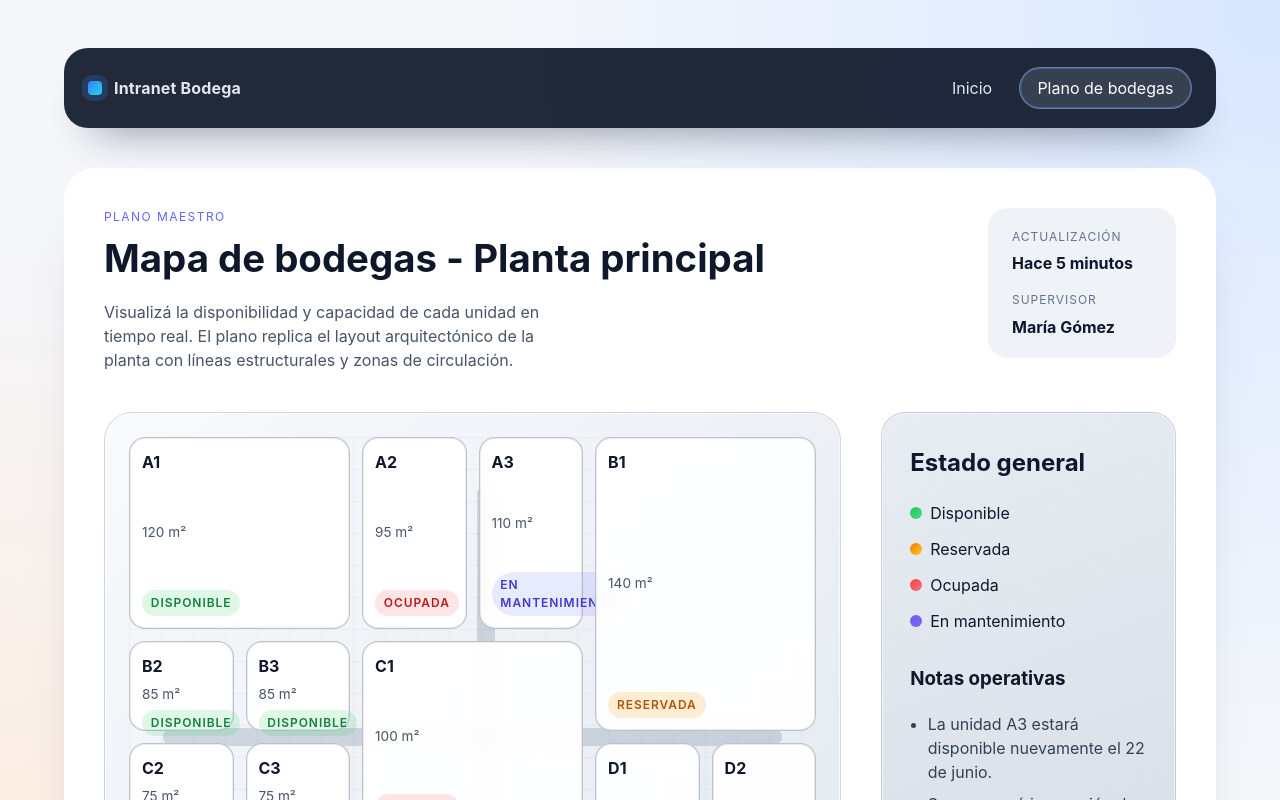
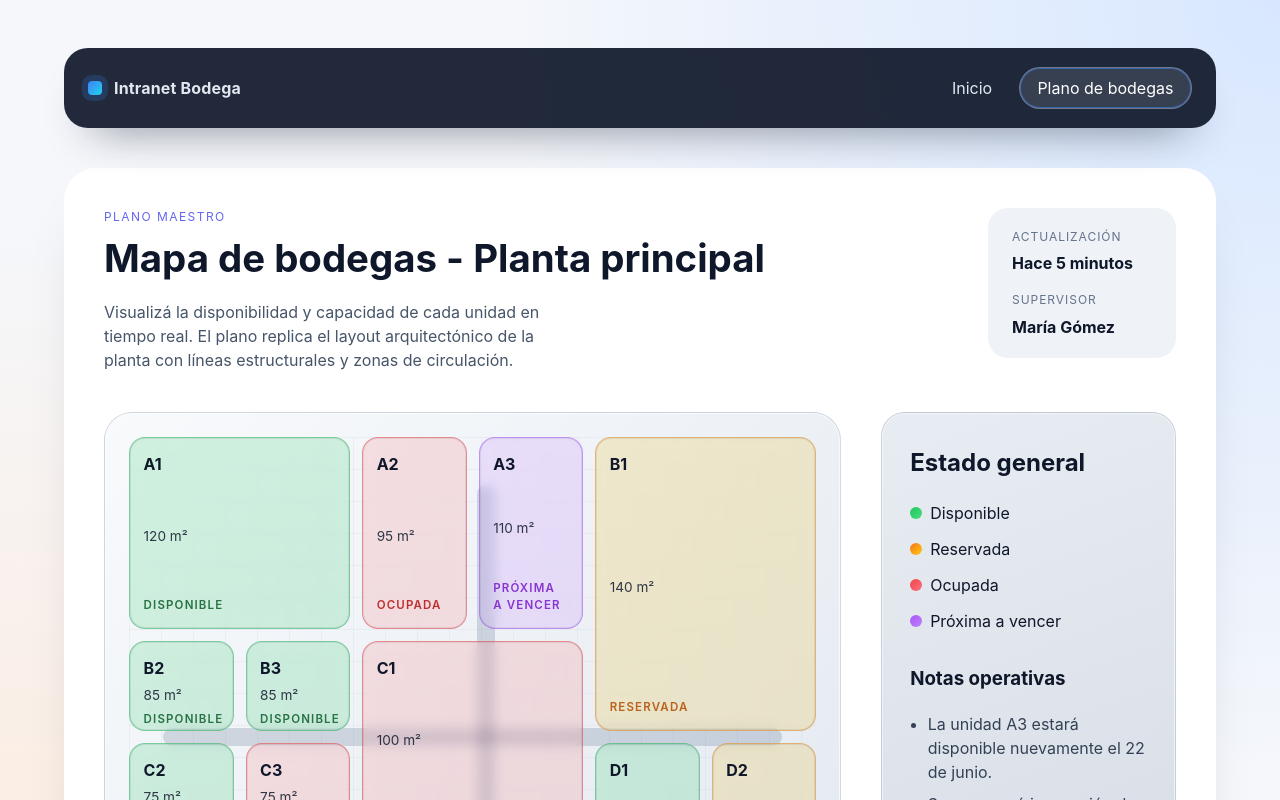
Before and after one commit to Vechegaray23/bodega, a React (Vite) app in the folder intranet-web/: page / in a window 1280 px wide. Both pictures are taken after a click on the button "Plano de bodegas". Shown: the top 800 px of the page. Built offline with nearby package versions, Linux system fonts and the light colour scheme.

Commit message:
feat: indicar disponibilidad por color

```diff
--- a/intranet-web/src/App.css
+++ b/intranet-web/src/App.css
@@ -552,10 +552,8 @@ body {
 
 .storage-unit {
   position: relative;
-  background: rgba(255, 255, 255, 0.95);
-  border: 1.5px solid rgba(71, 85, 105, 0.35);
   border-radius: 16px;
-  padding: 0.75rem;
+  padding: 0.85rem;
   display: flex;
   flex-direction: column;
   justify-content: space-between;
@@ -563,6 +561,13 @@ body {
   box-shadow: inset 0 0 0 1px rgba(15, 23, 42, 0.08);
   backdrop-filter: blur(6px);
   z-index: 1;
+  border: 1.5px solid transparent;
+  transition: transform 0.2s ease, box-shadow 0.2s ease;
+}
+
+.storage-unit:hover {
+  transform: translateY(-2px);
+  box-shadow: 0 16px 30px -20px rgba(15, 23, 42, 0.55);
 }
 
 .storage-unit__id {
@@ -573,37 +578,52 @@ body {
 
 .storage-unit__size {
   font-size: 0.85rem;
-  color: #475569;
+  color: rgba(15, 23, 42, 0.85);
 }
 
-.storage-unit__status {
-  font-size: 0.75rem;
+.storage-unit__status-label {
+  font-size: 0.72rem;
   text-transform: uppercase;
-  letter-spacing: 0.08em;
+  letter-spacing: 0.1em;
   font-weight: 600;
-  padding: 0.25rem 0.55rem;
-  border-radius: 999px;
-  align-self: flex-start;
+  color: rgba(15, 23, 42, 0.85);
+  opacity: 0.9;
 }
 
-.storage-unit__status--disponible {
-  background: rgba(34, 197, 94, 0.15);
-  color: #15803d;
+.storage-unit--available {
+  background: rgba(34, 197, 94, 0.18);
+  border-color: rgba(22, 163, 74, 0.45);
 }
 
-.storage-unit__status--reservada {
-  background: rgba(245, 158, 11, 0.18);
+.storage-unit--available .storage-unit__status-label {
+  color: #166534;
+}
+
+.storage-unit--reserved {
+  background: rgba(234, 179, 8, 0.18);
+  border-color: rgba(217, 119, 6, 0.45);
+}
+
+.storage-unit--reserved .storage-unit__status-label {
   color: #b45309;
 }
 
-.storage-unit__status--ocupada {
+.storage-unit--occupied {
   background: rgba(248, 113, 113, 0.18);
+  border-color: rgba(220, 38, 38, 0.45);
+}
+
+.storage-unit--occupied .storage-unit__status-label {
   color: #b91c1c;
 }
 
-.storage-unit__status--en-mantenimiento {
-  background: rgba(129, 140, 248, 0.18);
-  color: #4338ca;
+.storage-unit--expiring {
+  background: rgba(192, 132, 252, 0.2);
+  border-color: rgba(147, 51, 234, 0.45);
+}
+
+.storage-unit--expiring .storage-unit__status-label {
+  color: #7e22ce;
 }
 
 .span-2x2 {
@@ -669,8 +689,8 @@ body {
   background: linear-gradient(135deg, #ef4444, #fb7185);
 }
 
-.warehouse-legend__dot--maintenance {
-  background: linear-gradient(135deg, #6366f1, #8b5cf6);
+.warehouse-legend__dot--expiring {
+  background: linear-gradient(135deg, #a855f7, #c084fc);
 }
 
 .warehouse-notes ul {
--- a/intranet-web/src/components/StorageMap.jsx
+++ b/intranet-web/src/components/StorageMap.jsx
@@ -1,24 +1,24 @@
 const storageUnits = [
-  { id: 'A1', size: '120 m²', status: 'Disponible', span: 'span-2x2' },
-  { id: 'A2', size: '95 m²', status: 'Ocupada', span: 'span-1x2' },
-  { id: 'A3', size: '110 m²', status: 'En mantenimiento', span: 'span-1x2' },
-  { id: 'B1', size: '140 m²', status: 'Reservada', span: 'span-2x3' },
-  { id: 'B2', size: '85 m²', status: 'Disponible', span: 'span-1x1' },
-  { id: 'B3', size: '85 m²', status: 'Disponible', span: 'span-1x1' },
-  { id: 'C1', size: '100 m²', status: 'Ocupada', span: 'span-2x2' },
-  { id: 'C2', size: '75 m²', status: 'Disponible', span: 'span-1x1' },
-  { id: 'C3', size: '75 m²', status: 'Ocupada', span: 'span-1x1' },
-  { id: 'D1', size: '90 m²', status: 'Disponible', span: 'span-1x2' },
-  { id: 'D2', size: '90 m²', status: 'Reservada', span: 'span-1x2' },
-  { id: 'E1', size: '130 m²', status: 'Disponible', span: 'span-2x2' },
-  { id: 'E2', size: '120 m²', status: 'Ocupada', span: 'span-2x2' },
+  { id: 'A1', size: '120 m²', status: 'Disponible', statusKey: 'available', span: 'span-2x2' },
+  { id: 'A2', size: '95 m²', status: 'Ocupada', statusKey: 'occupied', span: 'span-1x2' },
+  { id: 'A3', size: '110 m²', status: 'Próxima a vencer', statusKey: 'expiring', span: 'span-1x2' },
+  { id: 'B1', size: '140 m²', status: 'Reservada', statusKey: 'reserved', span: 'span-2x3' },
+  { id: 'B2', size: '85 m²', status: 'Disponible', statusKey: 'available', span: 'span-1x1' },
+  { id: 'B3', size: '85 m²', status: 'Disponible', statusKey: 'available', span: 'span-1x1' },
+  { id: 'C1', size: '100 m²', status: 'Ocupada', statusKey: 'occupied', span: 'span-2x2' },
+  { id: 'C2', size: '75 m²', status: 'Disponible', statusKey: 'available', span: 'span-1x1' },
+  { id: 'C3', size: '75 m²', status: 'Ocupada', statusKey: 'occupied', span: 'span-1x1' },
+  { id: 'D1', size: '90 m²', status: 'Disponible', statusKey: 'available', span: 'span-1x2' },
+  { id: 'D2', size: '90 m²', status: 'Reservada', statusKey: 'reserved', span: 'span-1x2' },
+  { id: 'E1', size: '130 m²', status: 'Disponible', statusKey: 'available', span: 'span-2x2' },
+  { id: 'E2', size: '120 m²', status: 'Próxima a vencer', statusKey: 'expiring', span: 'span-2x2' },
 ]
 
 const statusLegend = [
   { label: 'Disponible', color: 'available' },
   { label: 'Reservada', color: 'reserved' },
   { label: 'Ocupada', color: 'occupied' },
-  { label: 'En mantenimiento', color: 'maintenance' },
+  { label: 'Próxima a vencer', color: 'expiring' },
 ]
 
 function StorageMap() {
@@ -51,12 +51,10 @@ function StorageMap() {
             <div className="warehouse-corridor warehouse-corridor--horizontal" />
             <div className="warehouse-corridor warehouse-corridor--vertical" />
             {storageUnits.map((unit) => (
-              <div key={unit.id} className={`storage-unit ${unit.span}`}>
+              <div key={unit.id} className={`storage-unit ${unit.span} storage-unit--${unit.statusKey}`}>
                 <span className="storage-unit__id">{unit.id}</span>
                 <span className="storage-unit__size">{unit.size}</span>
-                <span className={`storage-unit__status storage-unit__status--${unit.status.replace(' ', '-').toLowerCase()}`}>
-                  {unit.status}
-                </span>
+                <span className="storage-unit__status-label">{unit.status}</span>
               </div>
             ))}
           </div>
```
